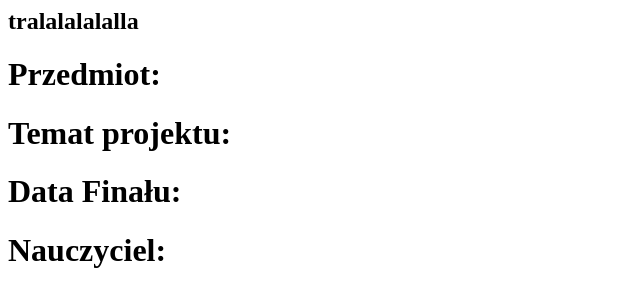
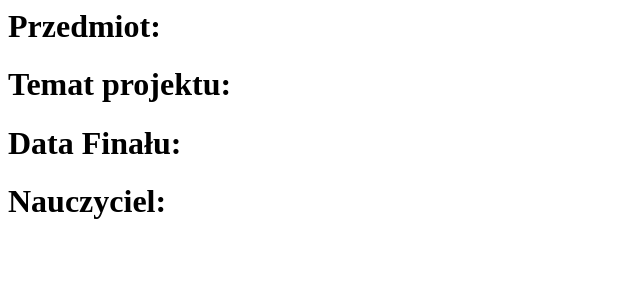
Before and after one commit to Lelolek1/leon_ombach_portfolio, a plain HTML site: page index.html in a window 1280 px wide. Shown: the whole page, without its empty margins (0-640 px from the left). Drawn offline with Linux system fonts and the light colour scheme.

```diff
--- a/index.html
+++ b/index.html
@@ -1,4 +1,3 @@
-<h2>tralalalalalla</h2><!DOCTYPE html>
 <html>
     <head>
         <title>
```
